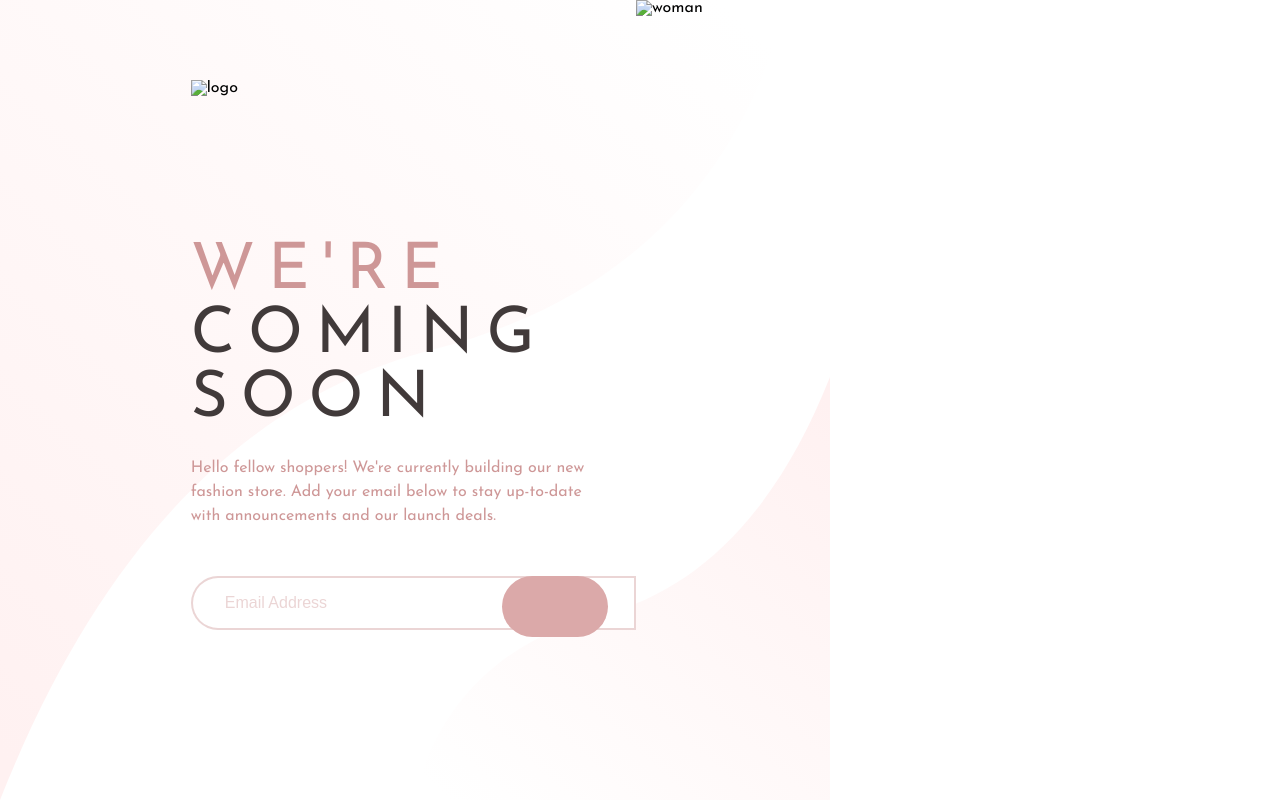
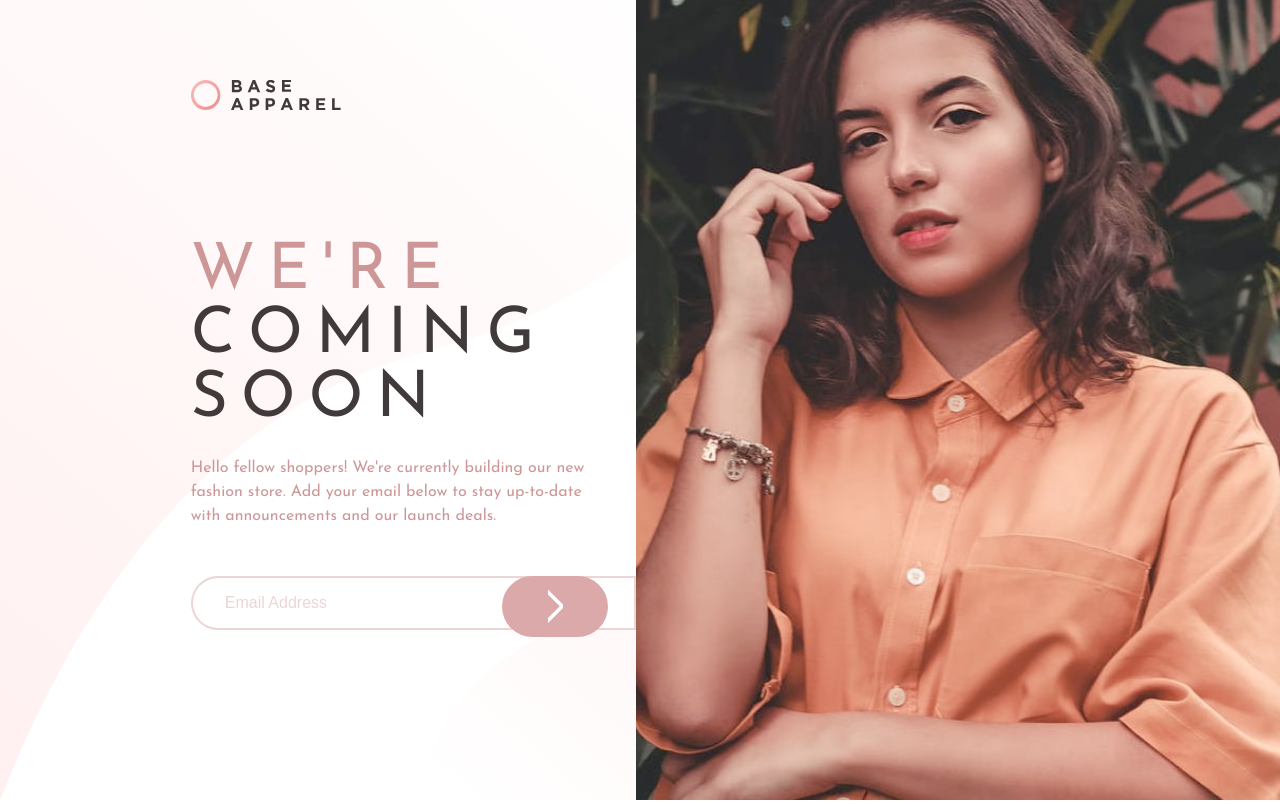
Before and after one commit to jnf03/jnf03.20.io, a plain HTML site: page index.html in a window 1280 px wide. Drawn offline with Linux system fonts and the light colour scheme; files whose address does not match are found by name.

Commit message:
Update index.html

```diff
--- a/index.html
+++ b/index.html
@@ -35,7 +35,7 @@
   <body>
     <article class="text">
       <div class="logo-src">
-        <img src="./images/logo.svg" alt="logo" class="logo" />
+        <img src="logo.svg" alt="logo" class="logo" />
       </div>
       <div class="body-src">
         <h1><span>We're</span> coming soon</h1>
@@ -52,15 +52,15 @@
             placeholder="Email Address"
           />
           <button class="submit">
-            <img src="./images/icon-arrow.svg" alt="" />
+            <img src="icon-arrow.svg" alt="" />
           </button>
-          <img src="./images/icon-error.svg" alt="error" class="error-icon" />
+          <img src="icon-error.svg" alt="error" class="error-icon" />
           <div class="message">Please provide a valid email</div>
         </form>
       </div>
     </article>
     <article class="img-src">
-      <img src="./images/hero-desktop.jpg" alt="woman" />
+      <img src="hero-desktop.jpg" alt="woman" />
     </article>
     <script src="script.js"></script>
   </body>
```
